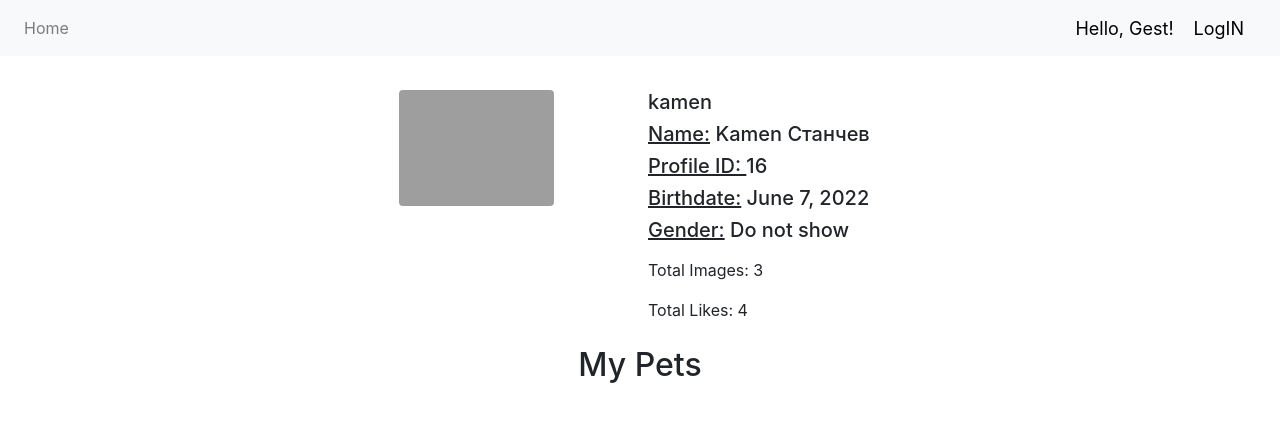
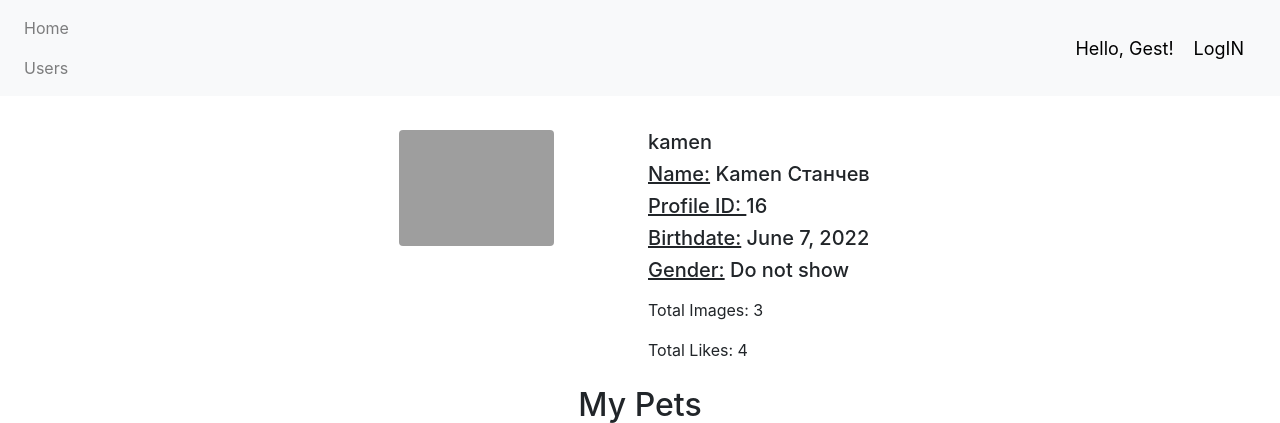
Before and after one commit to KamenStanchev/Petstagram_CBV, a Django app: page /accounts/accounts-list/ in a window 1280 px wide. Shown: the top 423 px of the page. Run offline with Django 4.2, Linux system fonts and the light colour scheme; data comes from the database, SQL or seed files in the repository; some libraries are stand-ins or nearby versions; grey boxes are pictures that could not be loaded.

Commit message:
link to accounts_list in base.html

```diff
--- a/templates/base.html
+++ b/templates/base.html
@@ -48,6 +48,7 @@
         <ul class="navbar-nav">
             <li class="nav-item">
                 <a class="nav-link" href="{% url 'home_page' %}">Home</a>
+                <a class="nav-link" href="{% url 'accounts_list' %}">Users</a>
             </li>
             {% if request.user.is_authenticated %}
             <li class="nav-item">
```
